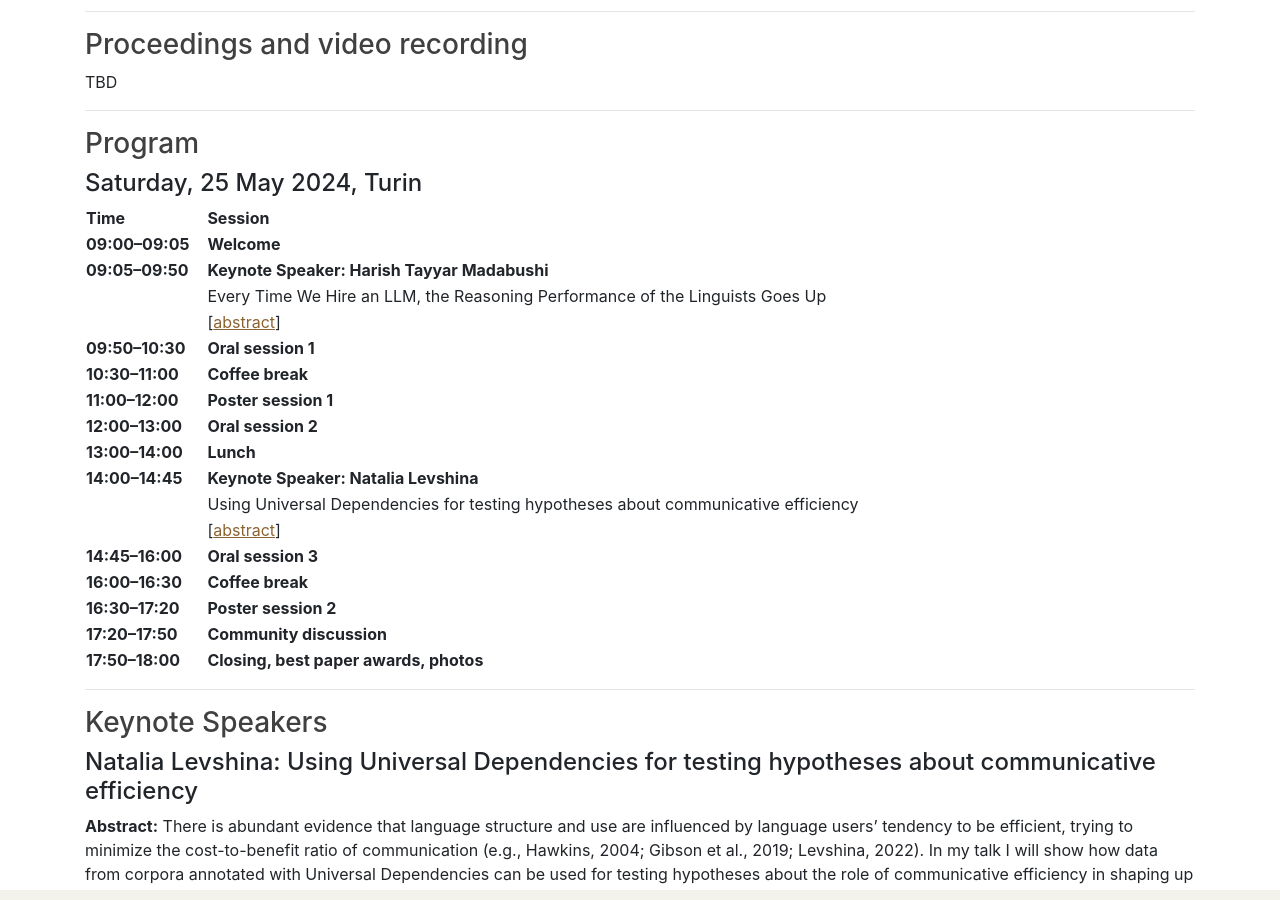
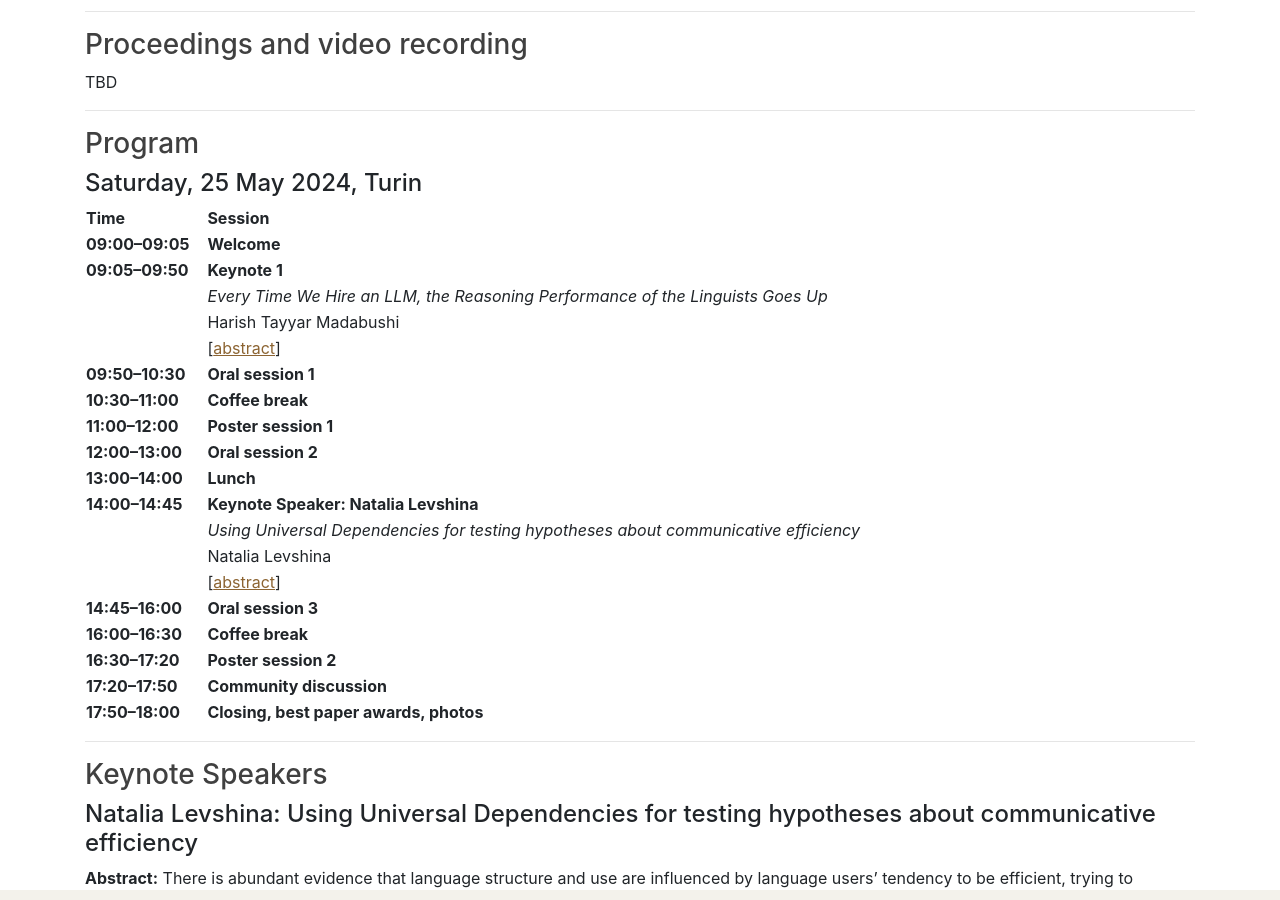
Before and after one commit to multiword/multiword.github.io, a Jekyll site: the page built from mweud2024/index.md, in a window 1280 px wide and 900 px high, scrolled down 1103 px. Built offline with Jekyll 4.4.1, drawn with Linux system fonts in a browser that asks for light colours; comment, search, counter and statistics services are not loaded.

Commit message:
Changed schedule layout to match proceedings

```diff
--- a/mweud2024/index.md
+++ b/mweud2024/index.md
@@ -83,11 +83,15 @@ TBD
     </tr>
     <tr>
         <th>09:05–09:50</th>
-        <th>Keynote Speaker: Harish Tayyar Madabushi</th>
+        <th>Keynote 1</th>
     </tr>
     <tr>
         <td></td>
-        <td>Every Time We Hire an LLM, the Reasoning Performance of the Linguists Goes Up</td>
+        <td><i>Every Time We Hire an LLM, the Reasoning Performance of the Linguists Goes Up</i></td>
+    </tr>
+    <tr>
+        <td></td>
+        <td>Harish Tayyar Madabushi</td>
     </tr>
     <tr>
         <td></td>
@@ -119,7 +123,11 @@ TBD
     </tr>
     <tr>
         <td></td>
-        <td>Using Universal Dependencies for testing hypotheses about communicative efficiency</td>
+        <td><i>Using Universal Dependencies for testing hypotheses about communicative efficiency</i></td>
+    </tr>
+    <tr>
+        <td></td>
+        <td>Natalia Levshina</td>
     </tr>
     <tr>
         <td></td>
```
